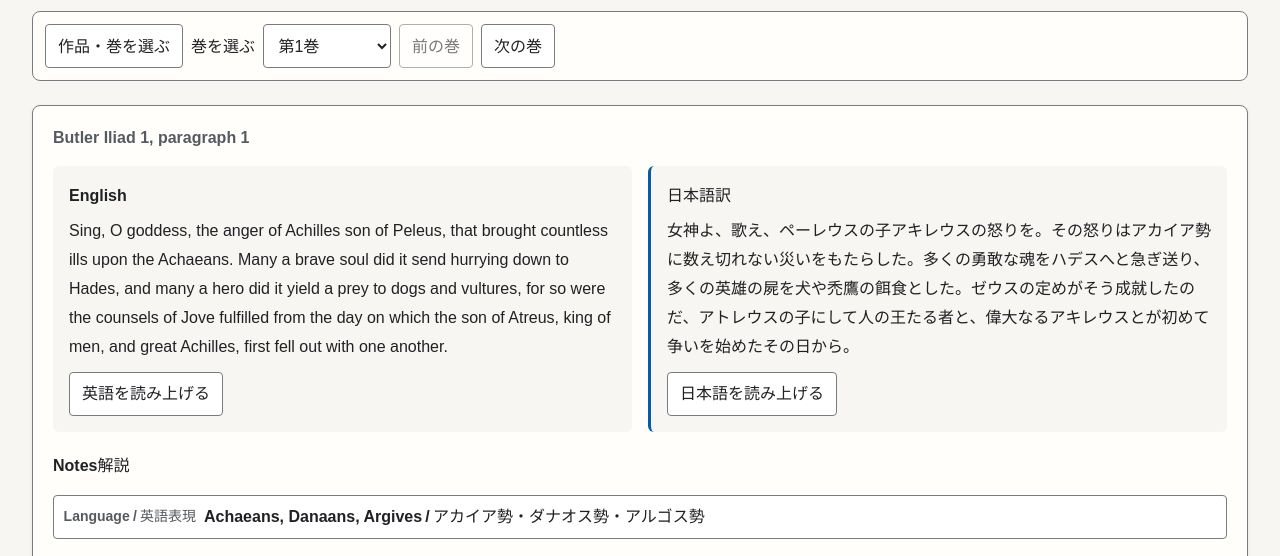
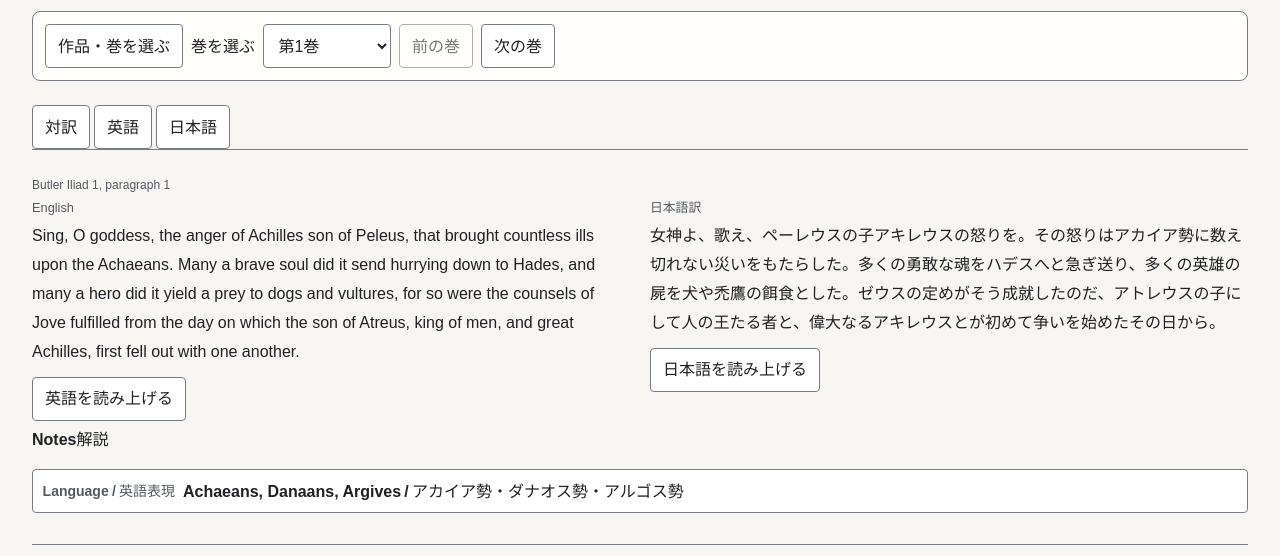
Before and after one commit to hogehonya/homer-reader, a website built with Vite: page index.html in a window 1280 px wide. Shown: the part 152-708 px from the top of the page. Built offline with nearby package versions, Linux system fonts and the light colour scheme; a web font is replaced by a local one.

Commit message:
Add continuous reading tabs

```diff
--- a/src/app.ts
+++ b/src/app.ts
@@ -45,6 +45,8 @@ const KIND_LABELS_EN: Record<Note["kind"], string> = {
   language: "Language",
   interpretation: "Interpretation",
 };
+
+type ReadingMode = "bilingual" | "english" | "japanese";
 
 export function createReaderApp(root: HTMLElement, options: AppOptions = {}): ReaderApp {
   const document = root.ownerDocument;
@@ -425,9 +427,15 @@ function renderBookPage(root: HTMLElement, catalog: Catalog, work: WorkIndex, bo
   const page = createReaderShell(root.ownerDocument, catalog, work, bookIndex, {
     kind: "book", workId: book.workId, bookNumber: book.bookNumber,
   });
+  const readingPanelId = `reading-panel-${work.id}-${book.bookNumber}`;
+  const readingPanel = element(root.ownerDocument, "div", "reading-panel");
+  readingPanel.id = readingPanelId;
+  readingPanel.setAttribute("role", "tabpanel");
+  const tabControls = renderReadingTabs(root.ownerDocument, readingPanel, speech);
   const units = element(root.ownerDocument, "div", "units");
   book.units.forEach((unit, index) => {
     const article = element(root.ownerDocument, "article", "unit");
+    article.id = unit.id;
     article.setAttribute("aria-labelledby", `unit-heading-${index}`);
     const heading = appendText(article, "h3", unit.reference, "unit__reference");
     heading.id = `unit-heading-${index}`;
@@ -438,6 +446,7 @@ function renderBookPage(root: HTMLElement, catalog: Catalog, work: WorkIndex, bo
     appendText(english, "p", unit.en, "unit__english");
     appendSpeechControl(english, unit.en, `unit:${unit.id}:en`, "en-US", "英語", speech);
     const japanese = element(root.ownerDocument, "section", "translation translation--japanese");
+    japanese.lang = "ja";
     appendText(japanese, "h4", "日本語訳");
     appendText(japanese, "p", unit.ja, "unit__japanese");
     appendSpeechControl(japanese, unit.ja, `unit:${unit.id}:ja`, "ja-JP", "日本語", speech);
@@ -456,10 +465,74 @@ function renderBookPage(root: HTMLElement, catalog: Catalog, work: WorkIndex, bo
     }
     units.append(article);
   });
-  page.main.append(units, renderEditionDetails(root.ownerDocument, work));
+  readingPanel.append(units);
+  page.main.append(tabControls.tablist, readingPanel, renderEditionDetails(root.ownerDocument, work));
   page.main.append(createAdjacentBookNavigation(root.ownerDocument, work, book.bookNumber));
+  tabControls.setMode("bilingual");
   root.replaceChildren(page.element);
   finishPage(root, `ホメロス読書室 | ${work.titleJa} ${bookIndex.titleJa ?? `${book.bookNumber}巻`}`);
+}
+
+function renderReadingTabs(document: Document, panel: HTMLElement, speech: ReturnType<typeof createSpeechController>) {
+  const panelId = panel.id;
+  const modes: Array<{ id: ReadingMode; label: string }> = [
+    { id: "bilingual", label: "対訳" },
+    { id: "english", label: "英語" },
+    { id: "japanese", label: "日本語" },
+  ];
+  const tablist = element(document, "div", "reading-tabs");
+  tablist.setAttribute("role", "tablist");
+  tablist.setAttribute("aria-label", "本文の表示");
+  const tabs = modes.map(({ id, label }) => {
+    const tab = button(document, label, "reading-tab");
+    tab.id = `reading-tab-${id}`;
+    tab.dataset.readingMode = id;
+    tab.setAttribute("role", "tab");
+    tab.setAttribute("aria-controls", panelId);
+    tablist.append(tab);
+    return tab;
+  });
+
+  const setMode = (mode: ReadingMode, focus = false) => {
+    const selectedIndex = modes.findIndex((item) => item.id === mode);
+    for (const [index, tab] of tabs.entries()) {
+      const selected = index === selectedIndex;
+      tab.setAttribute("aria-selected", String(selected));
+      tab.tabIndex = selected ? 0 : -1;
+    }
+    const activeTab = tabs[selectedIndex]!;
+    panel?.setAttribute("aria-labelledby", activeTab.id);
+    if (panel) {
+      panel.dataset.readingMode = mode;
+      for (const localized of panel.querySelectorAll<HTMLElement>("[lang='en'], [lang='ja']")) {
+        localized.hidden = mode !== "bilingual" && localized.lang !== (mode === "english" ? "en" : "ja");
+      }
+      for (const separator of panel.querySelectorAll<HTMLElement>(".note__separator")) {
+        separator.hidden = mode !== "bilingual";
+      }
+    }
+    const activeTarget = speech.getState().activeTarget;
+    const hiddenLanguage = mode === "english" ? ":ja" : mode === "japanese" ? ":en" : undefined;
+    if (hiddenLanguage && activeTarget?.endsWith(hiddenLanguage)) speech.stop();
+    if (focus) activeTab.focus();
+  };
+
+  for (const [index, tab] of tabs.entries()) {
+    tab.setAttribute("aria-selected", String(index === 0));
+    tab.tabIndex = index === 0 ? 0 : -1;
+    tab.addEventListener("click", () => setMode(modes[index]!.id));
+    tab.addEventListener("keydown", (event) => {
+      let nextIndex: number | undefined;
+      if (event.key === "ArrowRight") nextIndex = (index + 1) % tabs.length;
+      if (event.key === "ArrowLeft") nextIndex = (index - 1 + tabs.length) % tabs.length;
+      if (event.key === "Home") nextIndex = 0;
+      if (event.key === "End") nextIndex = tabs.length - 1;
+      if (nextIndex === undefined) return;
+      event.preventDefault();
+      setMode(modes[nextIndex]!.id, true);
+    });
+  }
+  return { tablist, setMode };
 }
 
 function renderNote(document: Document, note: Note, unitId: string, noteIndex: number, speech: ReturnType<typeof createSpeechController>) {
--- a/src/styles.css
+++ b/src/styles.css
@@ -185,7 +185,6 @@ h4 {
 }
 
 .work-card,
-.unit,
 .page-status--error {
   padding: 1.25rem;
   border: 1px solid var(--color-border);
@@ -271,39 +270,94 @@ h4 {
   background: var(--color-surface-raised);
 }
 
+.reading-tabs {
+  display: flex;
+  flex-wrap: wrap;
+  gap: 0.25rem;
+  margin: 1.25rem 0 0.75rem;
+  border-bottom: 1px solid var(--color-border);
+}
+
+.reading-tab {
+  min-width: 4.5rem;
+  min-height: 2.75rem;
+  padding: 0.4rem 0.85rem;
+  border: 1px solid transparent;
+  border-bottom: 3px solid transparent;
+  border-radius: 0.25rem 0.25rem 0 0;
+  background: transparent;
+  color: var(--color-text);
+  cursor: pointer;
+}
+
+.reading-tab[aria-selected="true"] {
+  border-color: var(--color-border);
+  border-bottom-color: var(--color-primary);
+  background: var(--color-surface);
+  font-weight: 700;
+}
+
+.reading-panel [hidden] {
+  display: none !important;
+}
+
 .units {
-  display: grid;
-  gap: 1.25rem;
+  display: block;
 }
 
 .unit__reference {
+  margin: 0 0 0.25rem;
   color: var(--color-muted);
+  font-size: 0.75rem;
+  font-weight: 400;
+  line-height: 1.4;
+}
+
+.unit {
+  margin: 0;
+  padding: 0.9rem 0;
+}
+
+.unit + .unit {
+  border-top: 1px solid var(--color-border);
 }
 
 .unit__translations {
   display: grid;
   grid-template-columns: repeat(2, minmax(0, 1fr));
-  gap: 1rem;
+  gap: 1.25rem;
 }
 
 .translation {
   min-width: 0;
-  padding: 1rem;
-  border-radius: 0.375rem;
-  background: var(--color-background);
+  padding: 0;
 }
 
 .translation--japanese {
-  border-left: 3px solid var(--color-primary);
+  border-left: 0;
+}
+
+.translation h4 {
+  margin-bottom: 0.2rem;
+  color: var(--color-muted);
+  font-size: 0.8rem;
+  font-weight: 400;
 }
 
 .unit__english,
 .unit__japanese {
-  margin-bottom: 0;
+  margin-bottom: 0.3rem;
   overflow-wrap: anywhere;
   white-space: pre-wrap;
   font-size: 1rem;
   line-height: 1.8;
+}
+
+.reading-panel[data-reading-mode="english"] .unit__translations,
+.reading-panel[data-reading-mode="japanese"] .unit__translations,
+.reading-panel[data-reading-mode="english"] .note__body,
+.reading-panel[data-reading-mode="japanese"] .note__body {
+  grid-template-columns: minmax(0, 1fr);
 }
 
 .speech-control {
@@ -331,12 +385,12 @@ h4 {
 }
 
 .unit__notes {
-  margin-top: 1.25rem;
+  margin-top: 0.35rem;
 }
 
 .note-list {
   display: grid;
-  gap: 0.5rem;
+  gap: 0.2rem;
   padding: 0;
   list-style: none;
 }
```
Also changed, not shown: ACCEPTANCE.md (+14 -0 lines), AGENTS.md (+1 -0 lines), FLOW.md (+2 -0 lines), SITEMAP.md (+2 -2 lines), SPEC.md (+8 -3 lines), src/app.test.ts (+78 -0 lines), README.md.
